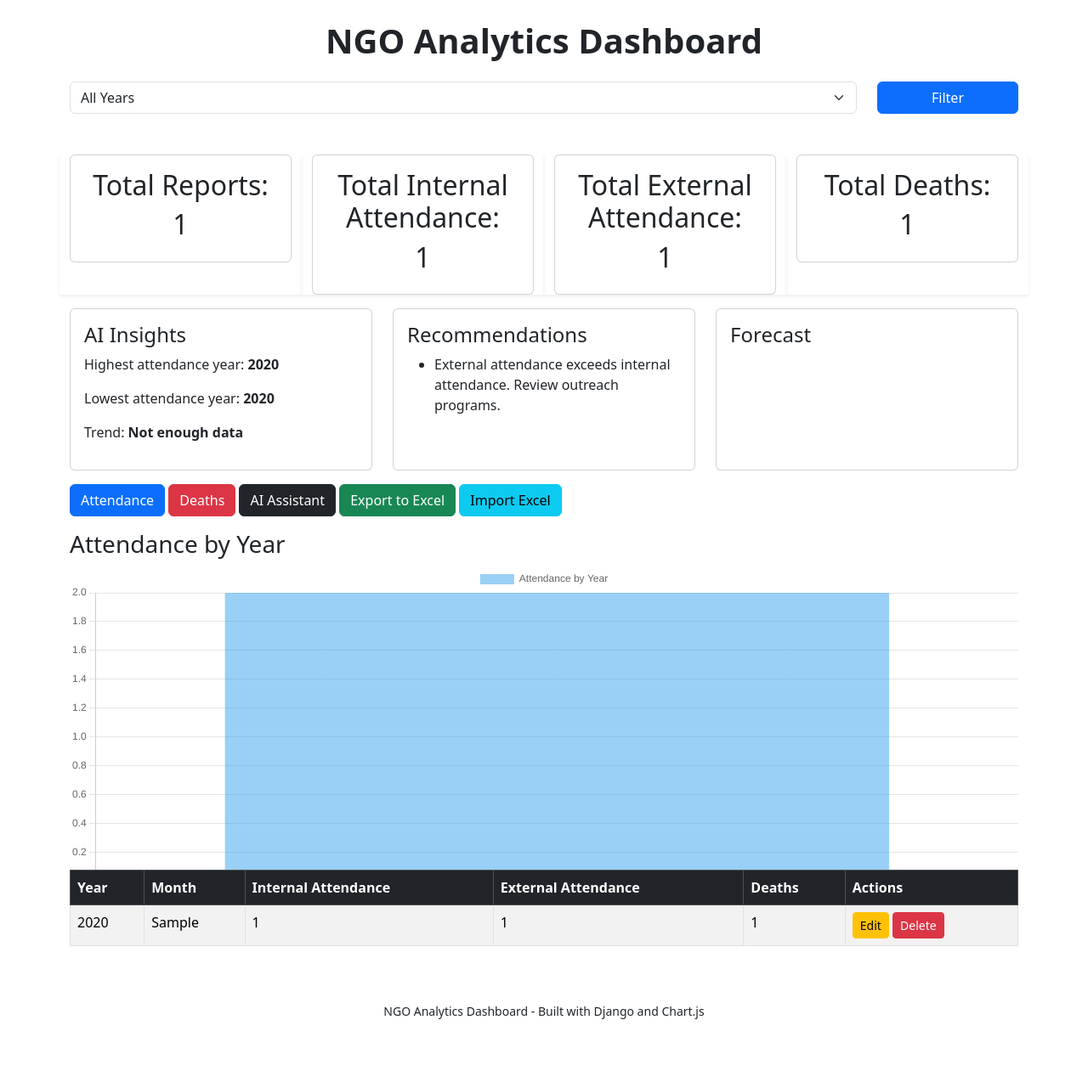
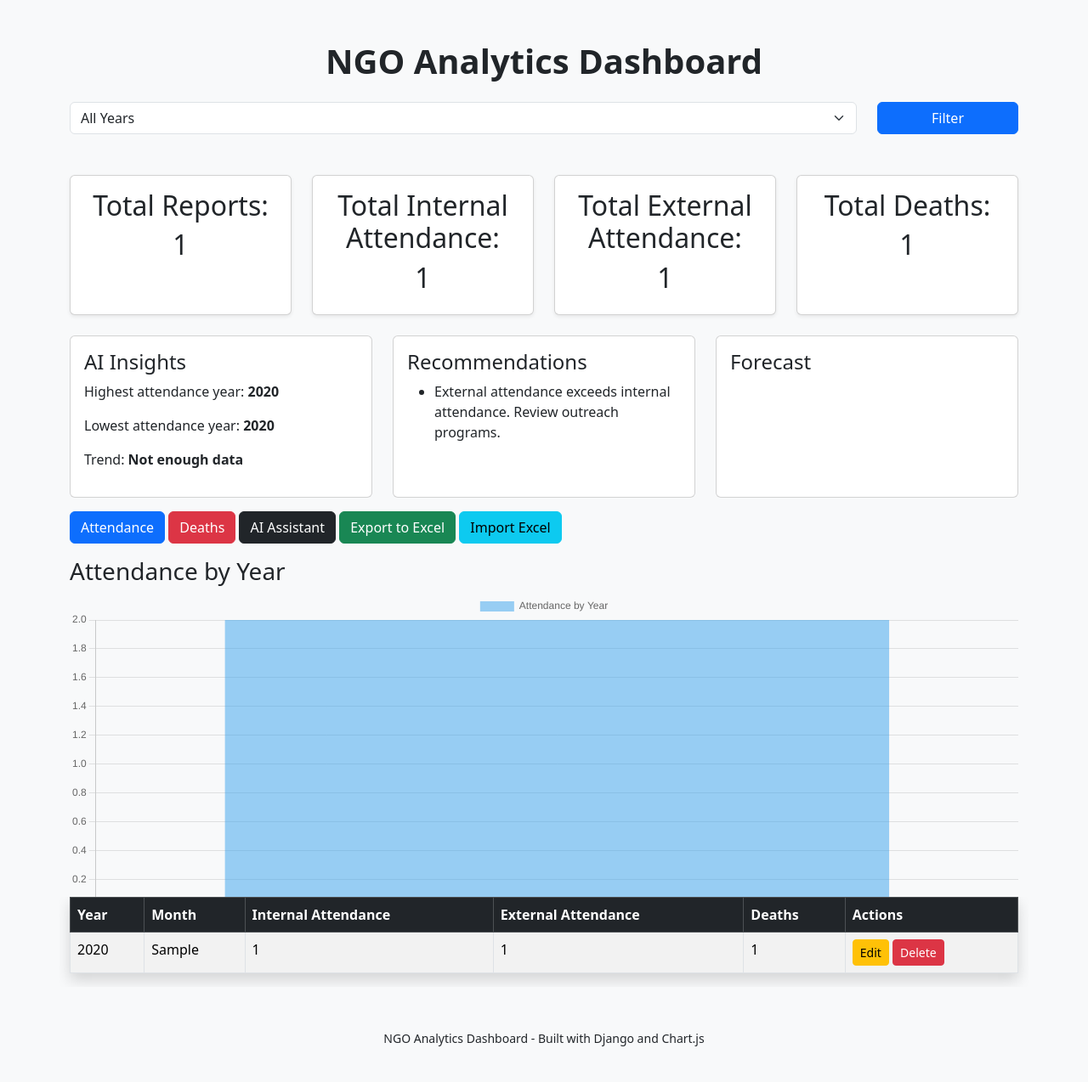
Before and after one commit to KattKriger/ngo-ai-manager, a Django app: page / in a window 1280 px wide. Shown: the whole page at 85% size. Before the commit the page ends 1200 px from the top, so only its background shows below. Run offline with Django 5.2, Linux system fonts and the light colour scheme; tables that the repository leaves empty hold one stand-in row (values such as "Sample post").

Commit message:
update 07152026 1200

```diff
--- a/reports/templates/reports/report_list.html
+++ b/reports/templates/reports/report_list.html
@@ -5,15 +5,15 @@
 
         <link href="https://cdn.jsdelivr.net/npm/bootstrap@5.3.3/dist/css/bootstrap.min.css" rel="stylesheet">
 
-        <title>NGO Reports</title>
+        <title>AI-powered NGO Analytics Dashboard</title>
 
         <link
             href="https://cdn.jsdelivr.net/npm/bootstrap@5.3.3/dist/css/bootstrap.min.css"
             rel="stylesheet">
     </head>
-    <body>
+    <body class="bg-light">
 
-    <div class="container mt-4">
+    <div class="container mt-5">
 
         <h1 class="displpay-5 fw-bold text-center mb-4">
             NGO Analytics Dashboard
@@ -41,36 +41,36 @@
 
 
 
-        <div class="row">
-            <div class="col-md-3 col-sm-6 mb-3 shadow-sm">
-                <div class="card text-center">
-                    <div class="card-body">
+        <div class="row g-4 align-items-stretch">
+            <div class="col-lg-3  col-md-6 mb-4">
+                <div class="card shadow-sm h-100">
+                    <div class="card-body text-center">
                         <h2>Total Reports:</h2>
                         <h2>{{ total_reports }}</h2>
                     </div>
                 </div>
             </div>
 
-            <div class="col-md-3 col-sm-6 mb-3 shadow-sm">
-                <div class="card text-center">
-                    <div class="card-body">
+            <div class="col-lg-3  col-md-6 mb-4">
+                <div class="card shadow-sm h-100">
+                    <div class="card-body text-center">
                         <h2>Total Internal Attendance:</h2>
                         <h2>{{ total_internal_attendance }}</h2>
                     </div>
                 </div>
             </div>
 
-            <div class="col-md-3 col-sm-6 mb-3 shadow-sm">
-                <div class="card text-center">
-                    <div class="card-body">
+            <div class="col-lg-3  col-md-6 mb-4">
+                <div class="card shadow-sm h-100">
+                    <div class="card-body text-center">
                         <h2>Total External Attendance:</h2>
                         <h2>{{ total_external_attendance }}</h2>
                     </div>
                 </div>
             </div>
-            <div class="col-md-3 col-sm-6 mb-3 shadow-sm">
-                <div class="card text-center">
-                    <div class="card-body">
+            <div class="col-lg-3  col-md-6 mb-4">
+                <div class="card shadow-sm h-100">
+                    <div class="card-body text-center">
                         <h2>Total Deaths:</h2>
                         <h2>{{ total_deaths }}</h2>
                     </div>
@@ -145,7 +145,7 @@
             </div>
 
             <div class="table-responsive">
-                <table class="table table-striped table-bordered">
+                <table class="table table-striped table-bordered table-hover shadow">
 
                     <thead class="table-dark">
                         <tr>
```
